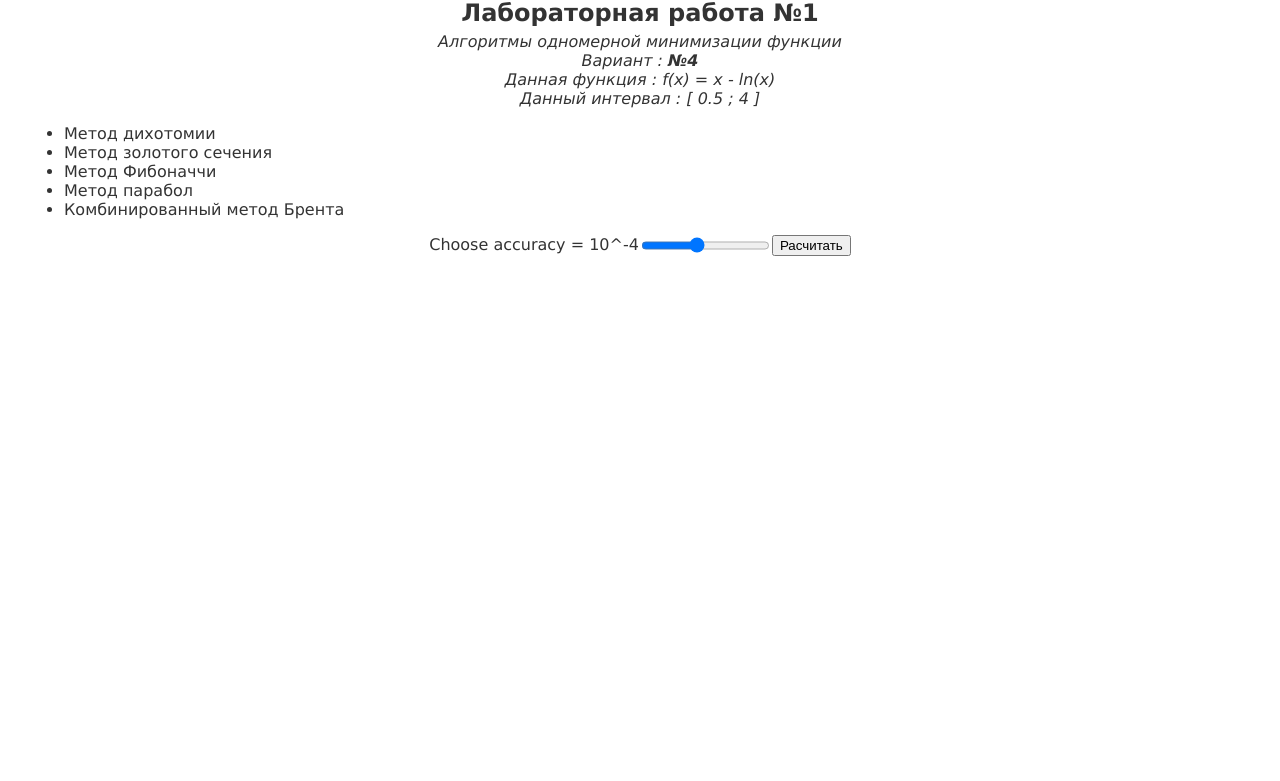
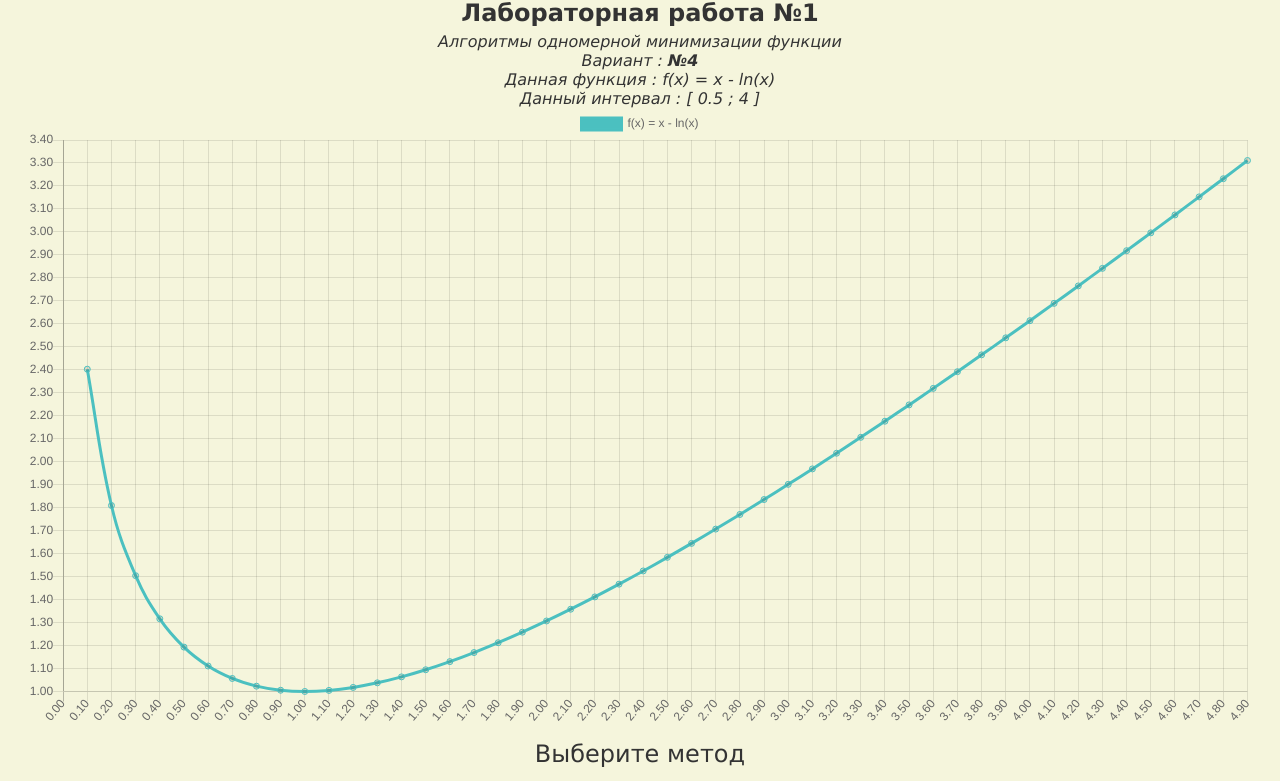
Before and after one commit to vlad1zzzy/metOptLab1, a plain HTML site: page index.html in a window 1280 px wide. Shown: the part 68-849 px from the top of the page. Before the commit the page ends 800 px from the top, so only its background shows below. Drawn offline with nearby package versions, Linux system fonts and the light colour scheme.

Commit message:
Upd page

```diff
--- a/index.html
+++ b/index.html
@@ -17,7 +17,10 @@
         <div class="interval">Данный интервал : [ 0.5 ; 4 ]</div>
     </div>
 
+    <canvas id="myChart"></canvas>
+
     <div class="methods">
+        <div class="methodsTitle">Выберите метод</div>
         <ul>
             <li>Метод дихотомии</li>
             <li>Метод золотого сечения</li>
@@ -28,7 +31,7 @@
     </div>
 
     <form id="form" method="post">
-        <label for="l">Choose accuracy = 10^-</label>
+        <label for="l">Выберите точность 10^-</label>
         <!--<input type="text" maxlength="1" id="l" class="accuracy"/>-->
         <span id="l-value"></span>
         <input type="range" min="1" max="8" value="4" class="slider" id="l">
@@ -38,5 +41,7 @@
 </div>
 <script src="js/main.js" type="module"></script>
 <script src="js/fibonacci.js" type="module"></script>
+<script src="node_modules/chart.js/dist/Chart.min.js"></script>
+<script src="js/chart.js" type="module"></script>
 </body>
 </html>
--- /dev/null
+++ b/js/chart.js
@@ -0,0 +1,46 @@
+
+const ctx = document.getElementById('myChart');
+
+let data = {
+    labels: Array.apply(null, {length : 50}).map(Number.call,Number).map(el => (0.1 * el).toFixed(2)),
+    datasets: [{
+        label: "f(x) = x - ln(x)",
+        function: function(x) { return x - Math.log(x) },
+        borderColor: "rgba(75, 192, 192, 1)",
+        data: [],
+        fill: false
+    }]
+};
+
+Chart.plugins.register({
+    beforeInit: function (chart) {
+        let data = chart.config.data;
+        for (let i = 0; i < data.datasets.length; i++) {
+            for (let j = 0; j < data.labels.length; j++) {
+                let fct = data.datasets[i].function,
+                    x = data.labels[j],
+                    y = fct(x);
+                data.datasets[i].data.push(y);
+            }
+        }
+    }
+})
+
+const myChart = new Chart(ctx, {
+    type: 'line',
+    data: data,
+    options: {
+        scales: {
+            yAxes: [{
+                ticks: {
+                    suggestedMin: 40,
+                    stepSize: 0.1
+                },
+                range: {
+                    start: -5,
+                    end: 5,
+                }
+            }]
+        }
+    }
+});
--- a/style.css
+++ b/style.css
@@ -18,6 +18,8 @@ html {
     min-width: 600px;
     max-width: 1280px;
     margin: 0 auto;
+
+    background-color: beige;
 }
 
 .page {
@@ -37,6 +39,56 @@ form {
     display: flex;
     justify-content: center;
     margin: 1rem 0;
+}
+
+.methods .methodsTitle {
+    margin: 1rem;
+    text-align: center;
+    font-size: 1.5rem;
+}
+
+.methods > ul {
+    display: flex;
+    justify-content: space-between;
+    list-style-type: none;
+}
+
+.methods li {
+    border: #333333 2px solid;
+    text-align: center;
+    margin: 0 1rem;
+    padding: 0 1rem;
+}
+
+.methods li:hover {
+    cursor: pointer;
+    background-color: rgba(75, 192, 192, 1);
+}
+
+/* slider */
+
+.slider {
+    background-color: red;
+}
+
+.slider {
+    -webkit-appearance: none;
+    height: 15px;
+    border-radius: 5px;
+    background: rgba(75, 192, 192, 1);
+    outline: none;
+    opacity: 0.7;
+    transition: opacity .2s;
+}
+
+.slider::-webkit-slider-thumb {
+    -webkit-appearance: none;
+    appearance: none;
+    width: 25px;
+    height: 25px;
+    border-radius: 50%;
+    background: #ffd88d;
+    cursor: pointer;
 }
 
 /* datatable */
```
